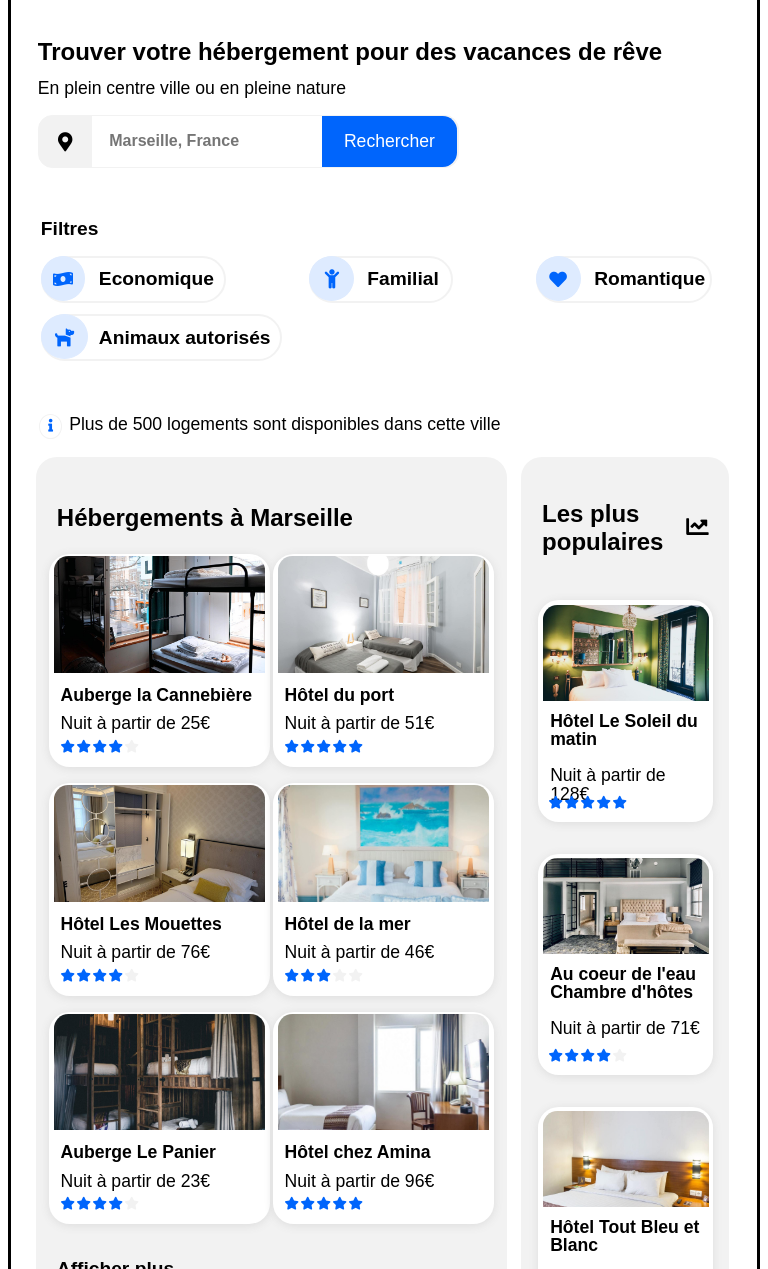
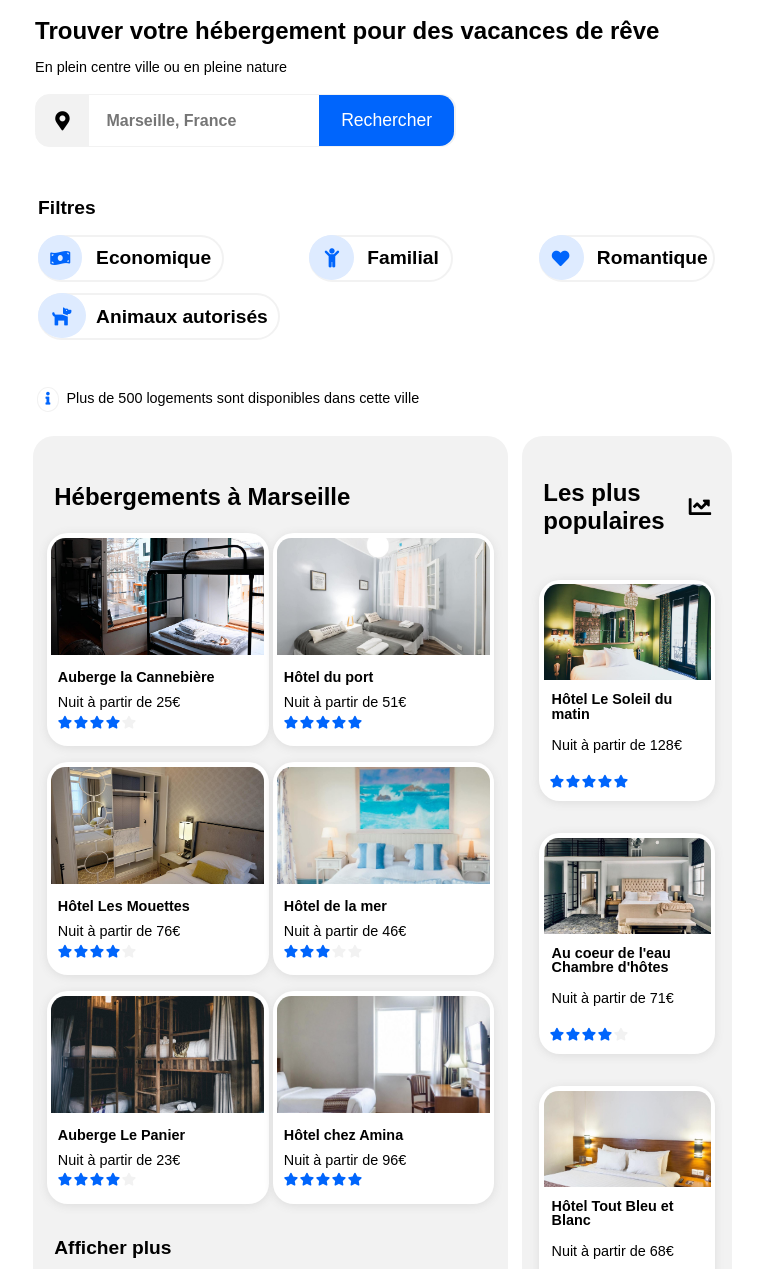
Before and after one commit to Madlys/ClarisseBouy_2_30062021, a plain HTML site: page index.html in a window 768 px wide. Shown: the part 118-1387 px from the top of the page. Drawn offline with Linux system fonts and the light colour scheme; a web font is replaced by a local one.

Commit message:
dernières vérif

```diff
--- a/mobiles.css
+++ b/mobiles.css
@@ -3,11 +3,6 @@
 @media all and (max-width: 680px) {
 
 	/*-------------------------------En-tête----------------------------------*/
-
-body
-{
-	border: solid;
-}
 
 	header
 	{
@@ -126,8 +121,6 @@ body
 	{
 		margin-bottom: 0.7rem;
 	}
-
-
 
 	/*---------------------------Info------------------------------*/
 
--- a/style.css
+++ b/style.css
@@ -390,7 +390,6 @@ i.fa-search/*bouton rechercher avec icon*/
 	font-size: 0.8rem;/*taille chaque étoile*/
 	display: flex;/*disposition flexbox*/
 	flex-direction: row;/*éléments à la suite sur la même ligne*/
-	justify-items: space-between;/*espace entre chaque éléments*/
 	margin: 0.2rem 0 0.7rem 0.7rem;
 }
 
--- a/tablettes.css
+++ b/tablettes.css
@@ -15,15 +15,11 @@
 
 	h3/*Titres de photos*/, p/*texte de base*/
 	{
-		font-size: 1.1rem;/*taille de la police*/
+		font-size: 0.9rem;/*taille de la police*/
 	}
 
 	/*-------------------------------En-tête----------------------------------*/
 
-body
-{
-	border: solid;
-}
 
 	.reservia/*logo (image)*/
 	{
```
